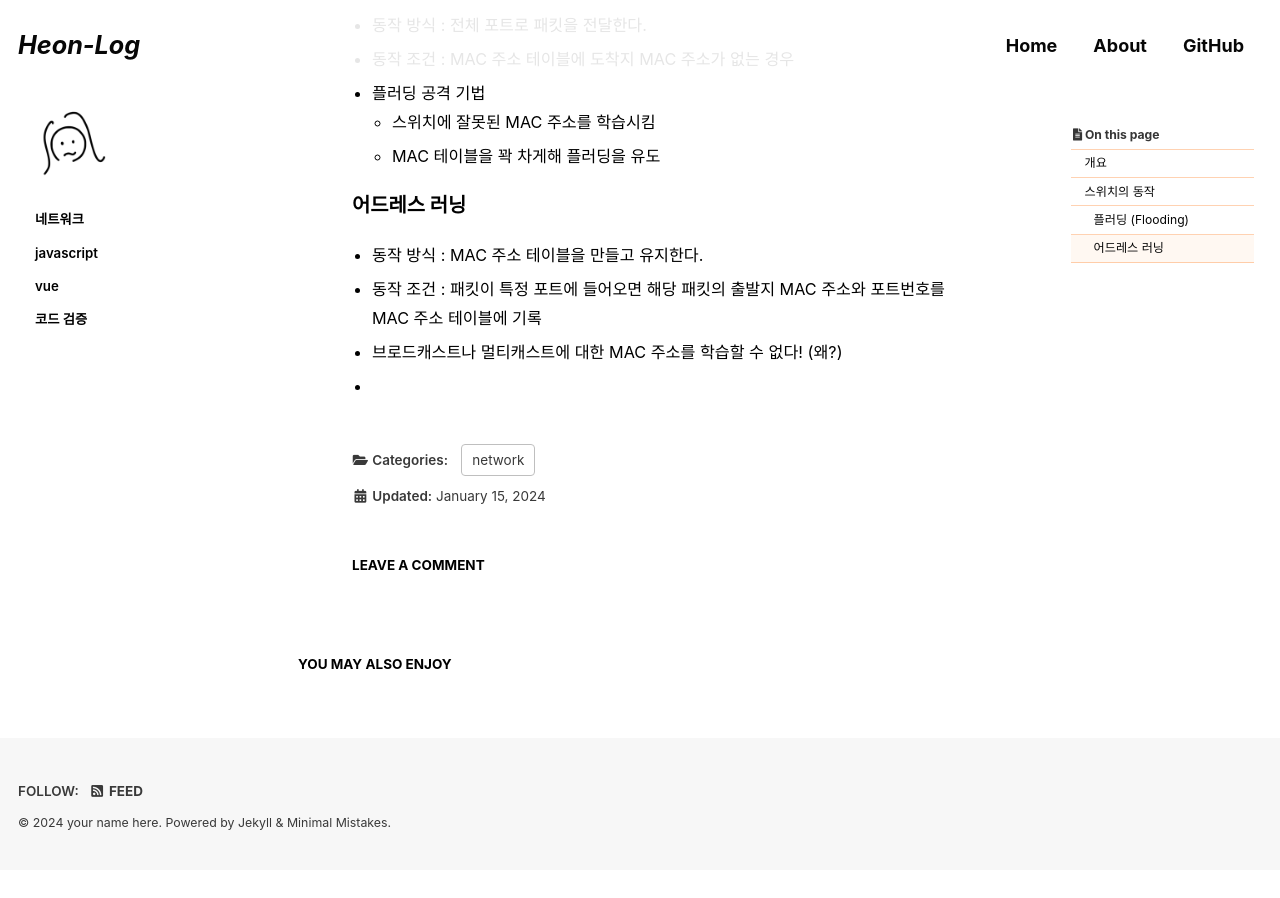
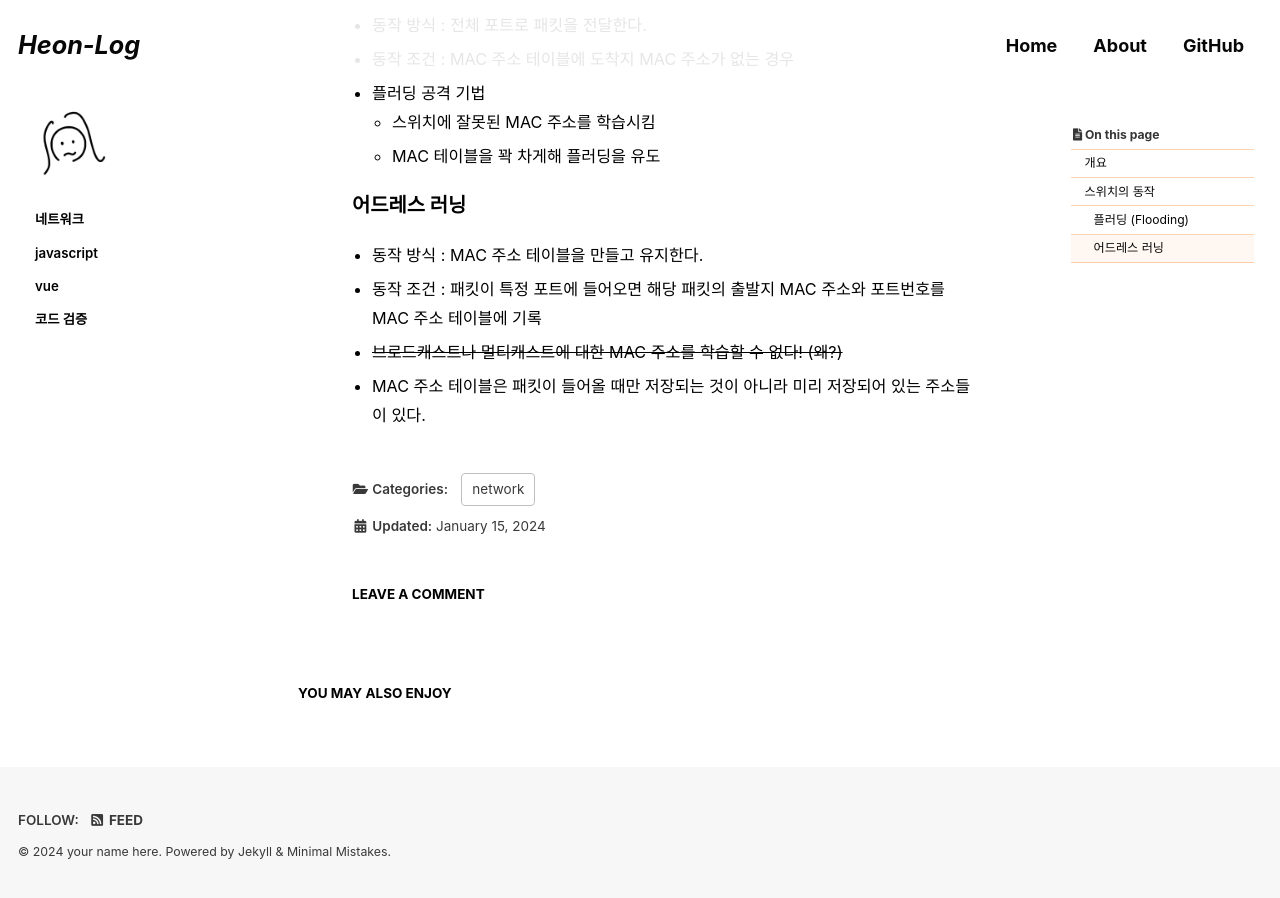
Before and after one commit to choiiis/minimal-mistakes-choiiis-customized, a Jekyll site: the page built from _posts/2024-01-15-network-switch.md, in a window 1280 px wide and 900 px high, scrolled down 1330 px. Built offline with Jekyll 4.4.1, drawn with Linux system fonts in a browser that asks for light colours; cached includes are drawn as plain includes; some web fonts are replaced; comment, search, counter and statistics services are not loaded; before the commit the page ends 2200 px from its top, so only the background shows below that.

Commit message:
_posts/2024-01-15-network-switch.md updated from https://stackedit.io/

```diff
--- a/_posts/2024-01-15-network-switch.md
+++ b/_posts/2024-01-15-network-switch.md
@@ -66,11 +66,11 @@ published: true
 ### 어드레스 러닝
 * 동작 방식 : MAC 주소 테이블을 만들고 유지한다.
 * 동작 조건 : 패킷이 특정 포트에 들어오면 해당 패킷의 출발지 MAC 주소와 포트번호를 MAC 주소 테이블에 기록
-* 브로드캐스트나 멀티캐스트에 대한 MAC 주소를 학습할 수 없다! (왜?)
-*
+* ~~브로드캐스트나 멀티캐스트에 대한 MAC 주소를 학습할 수 없다! (왜?)~~
+* MAC 주소 테이블은 패킷이 들어올 때만 저장되는 것이 아니라 미리 저장되어 있는 주소들이 있다.
 
 
 
 <!--stackedit_data:
-eyJoaXN0b3J5IjpbMTkyNjMxOTk2OSwtOTg4NTk3MTg5XX0=
+eyJoaXN0b3J5IjpbLTE2MzY1NzEzMzQsLTk4ODU5NzE4OV19
 -->
```
